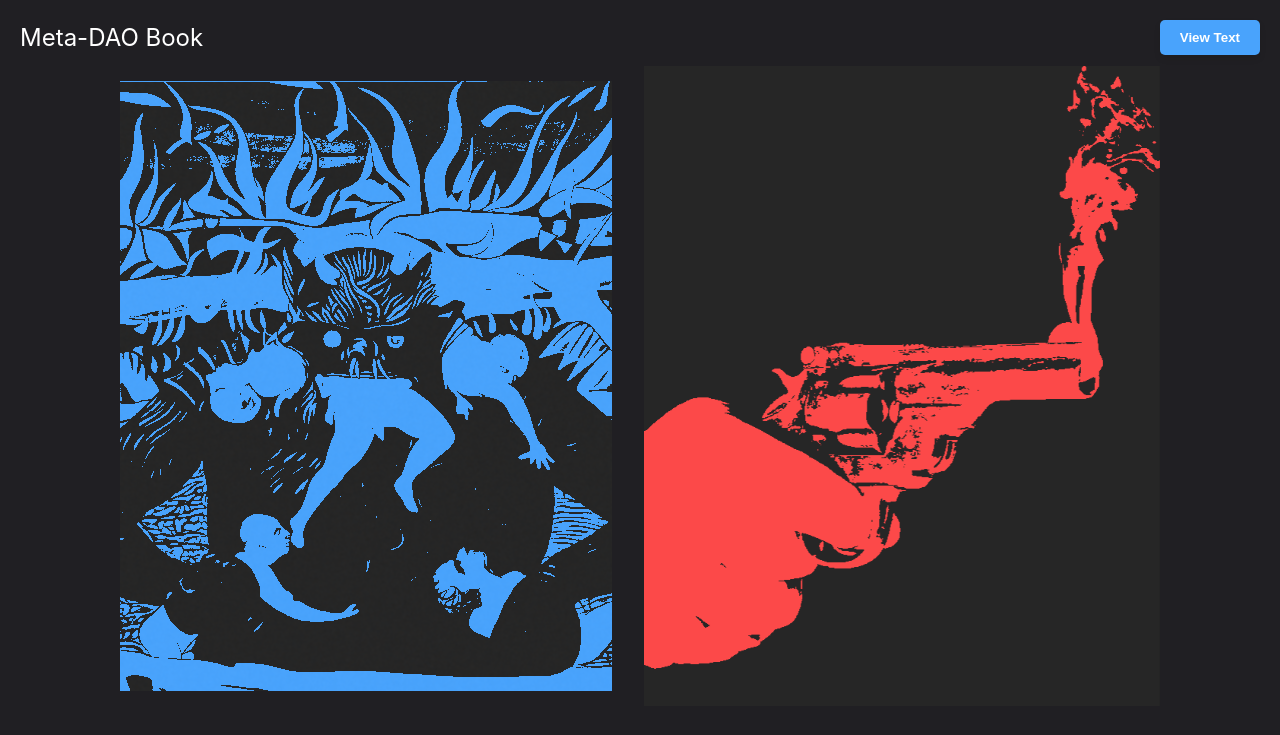
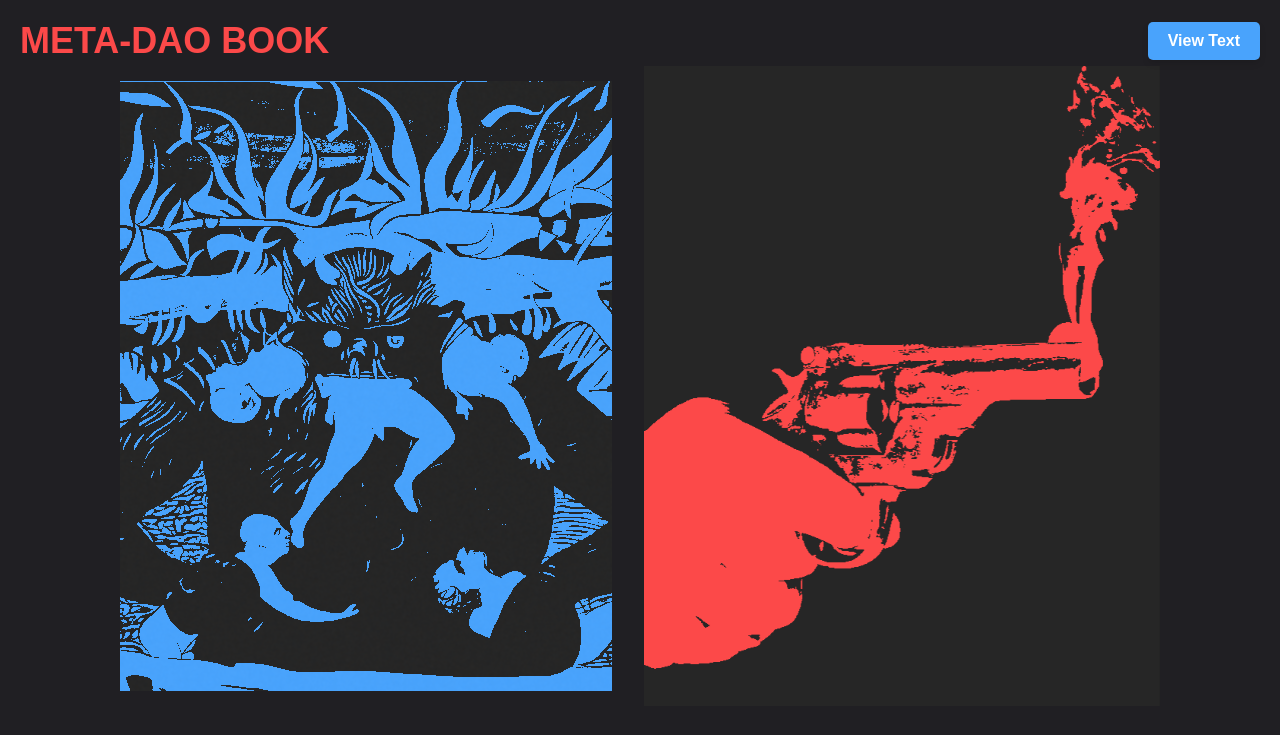
Before and after one commit to bodino/metadaobook.xyz, a SvelteKit app: page / in a window 1280 px wide. Shown: the top 735 px of the page. Built offline with nearby package versions, Linux system fonts and the light colour scheme.

Commit message:
small tweaks to fonts / text logos

```diff
--- a/src/routes/+page.svelte
+++ b/src/routes/+page.svelte
@@ -53,7 +53,11 @@
 
 <header class="site-title">
     Meta-DAO Book
-    <button on:click={toggleParting} class="part-button improved-part-button">
+    <button
+        on:click={toggleParting}
+        class:toggled={parted}
+        class="part-button improved-part-button"
+    >
         {parted ? "Close Text" : "View Text"}
     </button>
 </header>
@@ -310,10 +314,13 @@
         display: flex; /* Aligns title and button in the same row */
         justify-content: space-between; /* Separates title and button */
         align-items: center; /* Centers items vertically */
-        font-size: 24px; /* Adjust as needed */
-        color: #fff; /* Adjust as needed */
-        font-family: -apple-system, BlinkMacSystemFont, "Segoe UI", Roboto,
-            Helvetica, Arial, sans-serif, "Apple Color Emoji", "Segoe UI Emoji"; /* Your specified font family */
+        font-weight: bold; /* Makes the text bolder */
+        text-transform: uppercase; /* Optional: Makes the text all uppercase for "better" look */
+
+        font-size: 36px; /* Makes the text bigger */
+        color: #fc4949; /* Adjust as needed */
+        font-family: "Arial", sans-serif; /* Change the font-family to something "better" as per your preference */
+
         z-index: 1010; /* Ensures visibility over other elements */
     }
 
@@ -325,10 +332,26 @@
         border-radius: 5px; /* Rounded corners for a modern look */
         box-shadow: 0 4px 6px rgba(0, 0, 0, 0.1); /* Adds a subtle shadow for depth */
         font-weight: bold; /* Makes the button text stand out */
+        font-size: 16px; /* Makes the text bigger */
+        transition: background-color 0.3s ease;
+
         cursor: pointer; /* Changes cursor to pointer on hover over button */
+        font-family: "Arial", sans-serif; /* Change the font-family to something "better" as per your preference */
     }
 
     .improved-part-button:hover {
         background-color: #fc4949; /* Color change on hover for interactive feel */
     }
+
+    .improved-part-button:hover,
+    .improved-part-button.toggled,
+    .improved-part-button.toggled:hover {
+        background-color: #fc4949; /* Red background */
+        color: #fff; /* White text for better contrast */
+    }
+
+    .improved-part-button.toggled:hover {
+        background-color: #007bff; /* Blue background */
+        color: #fff; /* Adjust text color as needed */
+    }
 </style>
```
